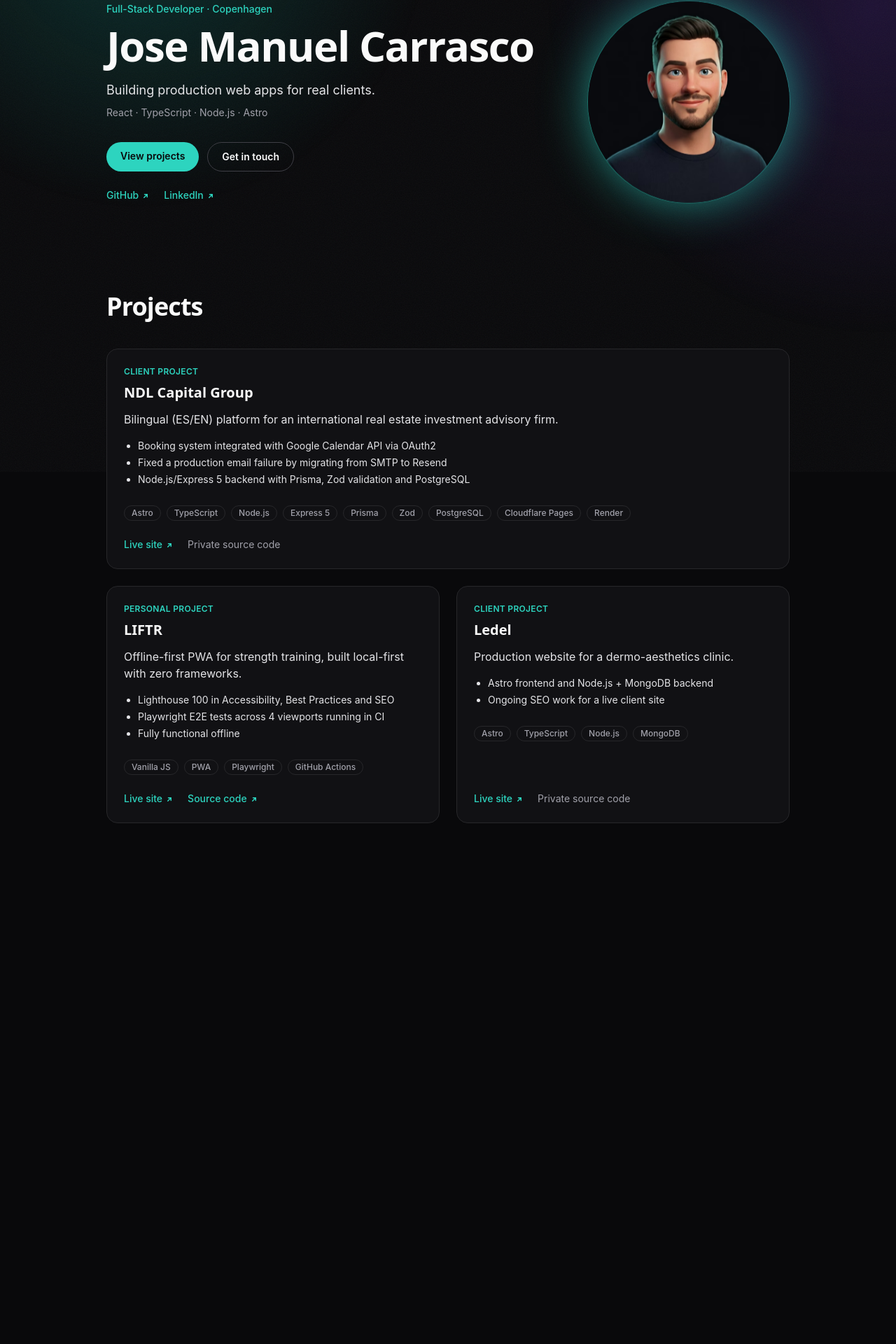
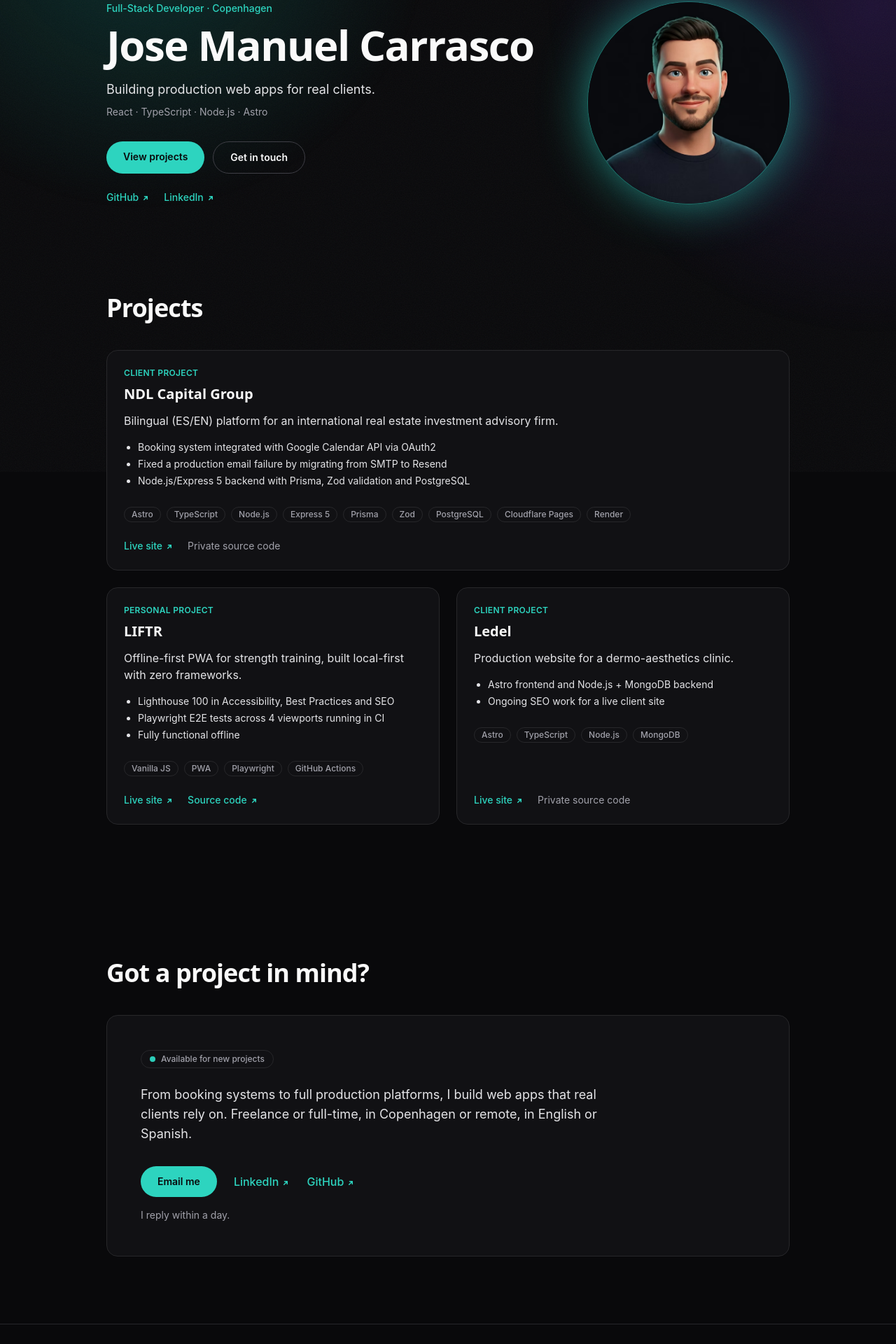
Before and after one commit to jmanuel3/portfolio, a React (Vite) app: page / in a window 1280 px wide. Shown: the part 126-2046 px from the top of the page at 70% size. Before the commit the page ends 1398 px from the top, so only its background shows below. Built offline with nearby package versions, Linux system fonts and the light colour scheme.

Commit message:
feat: add contact section and footer (#17)

```diff
--- a/src/App.tsx
+++ b/src/App.tsx
@@ -1,4 +1,6 @@
+import { Footer } from './components/layout/Footer';
 import { Aurora } from './components/ui/Aurora';
+import { ContactSection } from './features/contact/ContactSection';
 import { Hero } from './features/hero/Hero';
 import { ProjectsSection } from './features/projects/ProjectsSection';
 
@@ -9,7 +11,9 @@ export function App() {
       <main>
         <Hero />
         <ProjectsSection />
+        <ContactSection />
       </main>
+      <Footer />
     </>
   );
 }
--- /dev/null
+++ b/src/components/layout/Footer.tsx
@@ -0,0 +1,20 @@
+import { site } from '../../content/site';
+import { ExternalLink } from '../ui/ExternalLink';
+
+export function Footer() {
+  const year = new Date().getFullYear();
+
+  return (
+    <footer className="border-t border-line">
+      <div className="mx-auto flex max-w-5xl flex-col gap-2 px-4 py-8 text-sm text-ink-muted sm:flex-row sm:justify-between sm:px-6">
+        <p>
+          © {year} {site.name}
+        </p>
+        <p>
+          Built with React, TypeScript and Tailwind CSS ·{' '}
+          <ExternalLink href={site.links.repo}>View source</ExternalLink>
+        </p>
+      </div>
+    </footer>
+  );
+}
--- a/src/components/ui/SpotlightCard.tsx
+++ b/src/components/ui/SpotlightCard.tsx
@@ -1,11 +1,11 @@
 import type { PointerEvent, ReactNode } from 'react';
 
 interface SpotlightCardProps {
+  as?: 'article' | 'div';
   className?: string;
   children: ReactNode;
 }
 
-// Writes the pointer position as CSS variables: no React state, no re-renders
 function trackPointer(event: PointerEvent<HTMLElement>) {
   const card = event.currentTarget;
   const rect = card.getBoundingClientRect();
@@ -14,12 +14,13 @@ function trackPointer(event: PointerEvent<HTMLElement>) {
 }
 
 export function SpotlightCard({
+  as: Element = 'article',
   className = '',
   children,
 }: SpotlightCardProps) {
   return (
-    <article onPointerMove={trackPointer} className={`spotlight ${className}`}>
+    <Element onPointerMove={trackPointer} className={`spotlight ${className}`}>
       {children}
-    </article>
+    </Element>
   );
 }
--- /dev/null
+++ b/src/components/ui/button.ts
@@ -0,0 +1,5 @@
+export const buttonPrimary =
+  'rounded-full bg-accent px-6 py-3 text-sm font-semibold text-canvas transition-colors hover:bg-ink-strong';
+
+export const buttonSecondary =
+  'rounded-full border border-line-strong px-6 py-3 text-sm font-semibold text-ink-strong transition-colors hover:border-accent';
--- a/src/content/site.ts
+++ b/src/content/site.ts
@@ -8,5 +8,6 @@ export const site = {
   links: {
     github: 'https://github.com/jmanuel3',
     linkedin: 'https://www.linkedin.com/in/jose-manuel-carrasco-rivero',
+    repo: 'https://github.com/jmanuel3/portfolio',
   },
 } as const;
--- /dev/null
+++ b/src/features/contact/ContactSection.tsx
@@ -0,0 +1,40 @@
+import { buttonPrimary } from '../../components/ui/button';
+import { ExternalLink } from '../../components/ui/ExternalLink';
+import { Section } from '../../components/ui/Section';
+import { SpotlightCard } from '../../components/ui/SpotlightCard';
+import { site } from '../../content/site';
+
+export function ContactSection() {
+  return (
+    <Section id="contact" title="Got a project in mind?">
+      <SpotlightCard
+        as="div"
+        className="rounded-2xl border border-line bg-surface p-8 sm:p-12"
+      >
+        <p className="inline-flex items-center gap-2 rounded-full border border-line px-3 py-1 text-xs font-medium text-ink-muted">
+          <span
+            aria-hidden="true"
+            className="size-2 rounded-full bg-accent motion-safe:animate-pulse"
+          />
+          Available for new projects
+        </p>
+
+        <p className="mt-6 max-w-2xl text-lg">
+          From booking systems to full production platforms, I build web apps
+          that real clients rely on. Freelance or full-time, in Copenhagen or
+          remote, in English or Spanish.
+        </p>
+
+        <div className="mt-8 flex flex-wrap items-center gap-x-6 gap-y-4">
+          <a href={`mailto:${site.email}`} className={buttonPrimary}>
+            Email me
+          </a>
+          <ExternalLink href={site.links.linkedin}>LinkedIn</ExternalLink>
+          <ExternalLink href={site.links.github}>GitHub</ExternalLink>
+        </div>
+
+        <p className="mt-4 text-sm text-ink-muted">I reply within a day.</p>
+      </SpotlightCard>
+    </Section>
+  );
+}
--- a/src/features/hero/Hero.tsx
+++ b/src/features/hero/Hero.tsx
@@ -1,3 +1,4 @@
+import { buttonPrimary, buttonSecondary } from '../../components/ui/button';
 import { ExternalLink } from '../../components/ui/ExternalLink';
 import { site } from '../../content/site';
 import { Avatar } from './Avatar';
@@ -6,7 +7,6 @@ export function Hero() {
   return (
     <section
       aria-labelledby="hero-heading"
-      // column-reverse puts the avatar first on mobile, text first on desktop
       className="mx-auto flex max-w-5xl flex-col-reverse items-center justify-center gap-10 px-4 pt-24 pb-8 sm:px-6 md:flex-row md:justify-between md:pt-32"
     >
       <div className="text-center md:text-left">
@@ -27,16 +27,10 @@ export function Hero() {
         </p>
 
         <div className="mt-8 flex flex-wrap justify-center gap-3 motion-safe:animate-fade-up motion-safe:[animation-delay:240ms] md:justify-start">
-          <a
-            href="#projects"
-            className="rounded-full bg-accent px-5 py-2.5 text-sm font-semibold text-canvas transition-colors hover:bg-ink-strong"
-          >
+          <a href="#projects" className={buttonPrimary}>
             View projects
           </a>
-          <a
-            href={`mailto:${site.email}`}
-            className="rounded-full border border-line-strong px-5 py-2.5 text-sm font-semibold text-ink-strong transition-colors hover:border-accent"
-          >
+          <a href={`mailto:${site.email}`} className={buttonSecondary}>
             Get in touch
           </a>
         </div>
```
Also changed, not shown: 2 other files (tests, documents, lock files or other folders).
